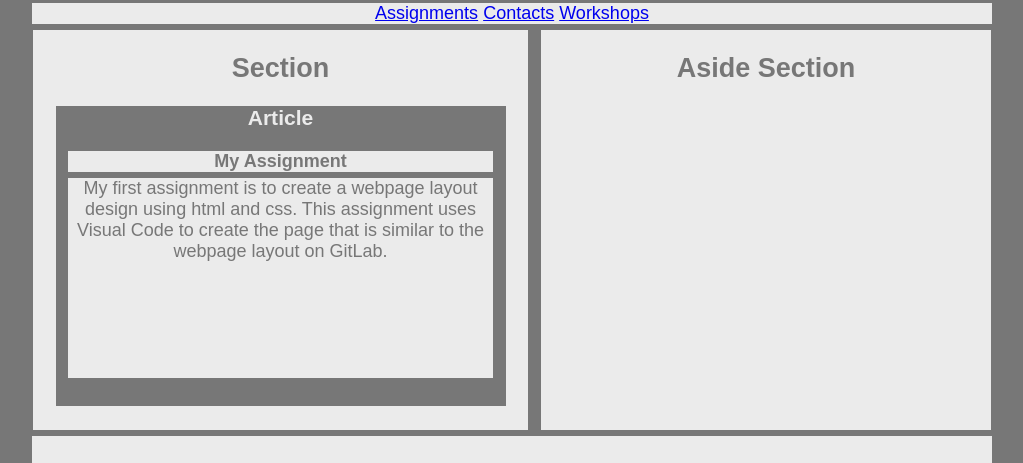
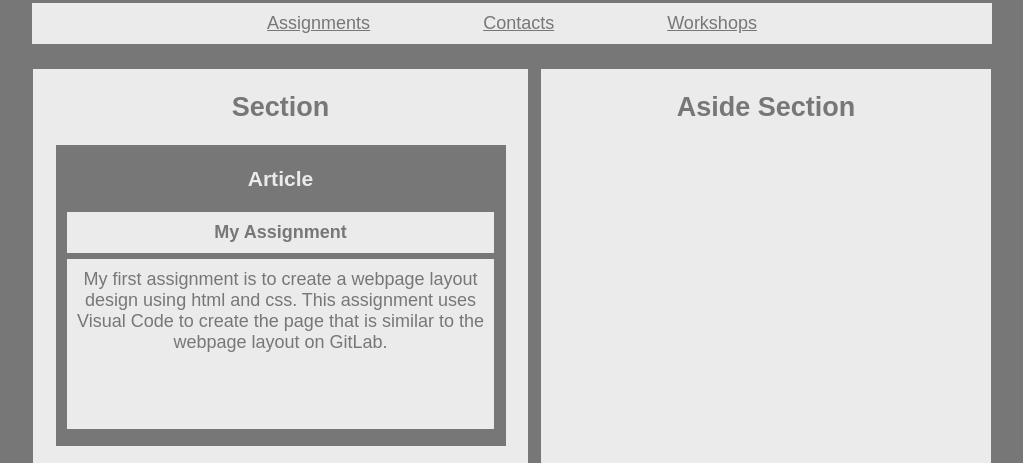
Before and after one commit to parytly/hw-wiredframe, a plain HTML site: page index.html in a window 1280 px wide. Shown: the part 102-565 px from the top of the page, without its empty margins (128-1151 px from the left). Drawn offline with Linux system fonts and the light colour scheme.

Commit message:
updated css changes

```diff
--- a/style.css
+++ b/style.css
@@ -15,6 +15,11 @@ Header{
 nav{
     background: #ebebeb;
     text-align: center;
+    word-spacing: 6em;
+    padding: 10px;
+}
+a{
+    color: #777;
 }
 h1{
     color: #777;
@@ -28,7 +33,7 @@ section{
     background: #ebebeb;
     text-align: center;
     float: left;
-    margin: 6px 1px;
+    margin: 25px 1px;
 }
 article{
     color:#ebebeb;
@@ -36,6 +41,7 @@ article{
     width: 450px;
     height: 300px;
     margin: auto;
+    padding-top:1px;
 }
 #para_title{
     background: #ebebeb;
@@ -43,13 +49,15 @@ article{
     width:425px;
     margin: auto;
     margin-bottom: 6px;
+    padding: 10px 1px;
 }
 #para{
     background: #ebebeb;
     color: #777;
     width: 425px;
-    height: 200px;
+    height: 150px;
     margin: auto;
+    padding:10px 1px;
 }
 
 aside{
@@ -58,11 +66,12 @@ aside{
     height: 400px;
     width: 450px;
     float:right;
-    margin: 6px 1px;
+    margin: 25px 1px;
 }
 footer{
     height: 100px;
     background: #ebebeb;
+    margin-top: 10px;
     padding-top:10px;
     text-align: center;
     clear: both;
```
